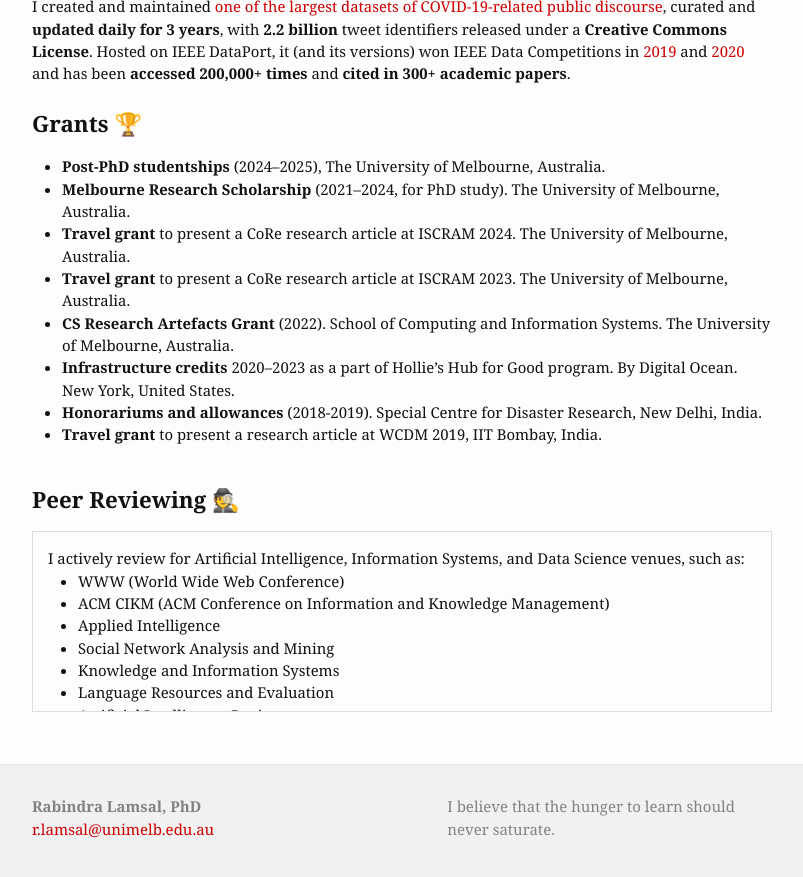
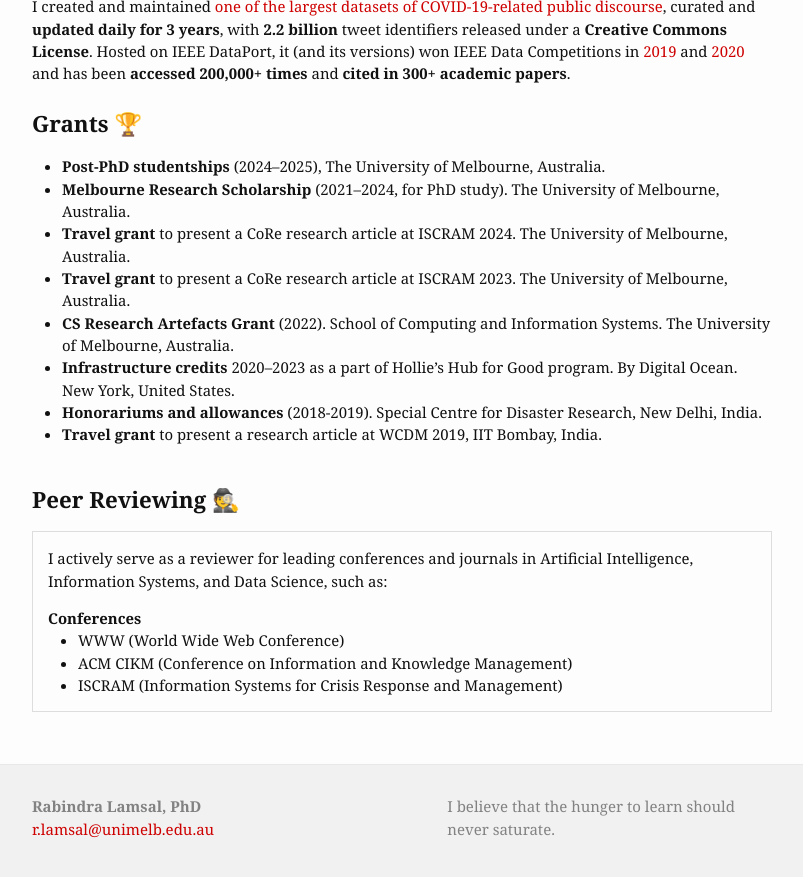
Before and after one commit to rabindralamsal/personal-site, a Jekyll site: the page built from index.html, in a window 1280 px wide and 900 px high, scrolled down 1221 px. Shown: the top 877 px of the window, without its empty margins (238-1041 px from the left). Built offline with Jekyll 4.4.1, drawn with Linux system fonts in a browser that asks for light colours.

Commit message:
Update index.html

```diff
--- a/index.html
+++ b/index.html
@@ -72,23 +72,30 @@
 <br>
 <h2> Peer Reviewing 🕵️ </h2>
 <div class="updates" style="height: 10em; overflow-y: scroll;border:1px solid #ddd; padding:15px;">
-I actively review for Artificial Intelligence, Information Systems, and Data Science venues, such as:
+
+<p>I actively serve as a reviewer for leading conferences and journals in Artificial Intelligence, Information Systems, and Data Science, such as:</p>
+
+    <b>Conferences</b>
     <ul>
         <li>WWW (World Wide Web Conference)</li>
- <li>ACM CIKM (ACM Conference on Information and Knowledge Management)</li>
+        <li>ACM CIKM (Conference on Information and Knowledge Management)</li>
+        <li>ISCRAM (Information Systems for Crisis Response and Management)</li>
+    </ul>
+
+    <b>Journals</b>
+    <ul>
+        <li>Artificial Intelligence Review</li>
+        <li>ACM Transactions on the Web</li>
         <li>Applied Intelligence</li>
- <li>Social Network Analysis and Mining</li>
         <li>Knowledge and Information Systems</li>
- <li>Language Resources and Evaluation</li>
- <li>Artificial Intelligence Review</li>
         <li>Scientific Reports</li>
         <li>Public Opinion Quarterly</li>
         <li>International Journal of Data Science and Analytics</li>
- <li>ACM Transactions on the Web</li>
         <li>Online Social Networks and Media</li>
- <li>ISCRAM (International Conference on Information Systems for Crisis Response and Management)</li>
- <li>Information Technology for Development</li>
         <li>Journal of Computational Social Science</li>
+        <li>Language Resources and Evaluation</li>
+        <li>Social Network Analysis and Mining</li>
     </ul>
+
 </div>
 <br>
```
Lines whose indentation alone changed are shown as unchanged.
